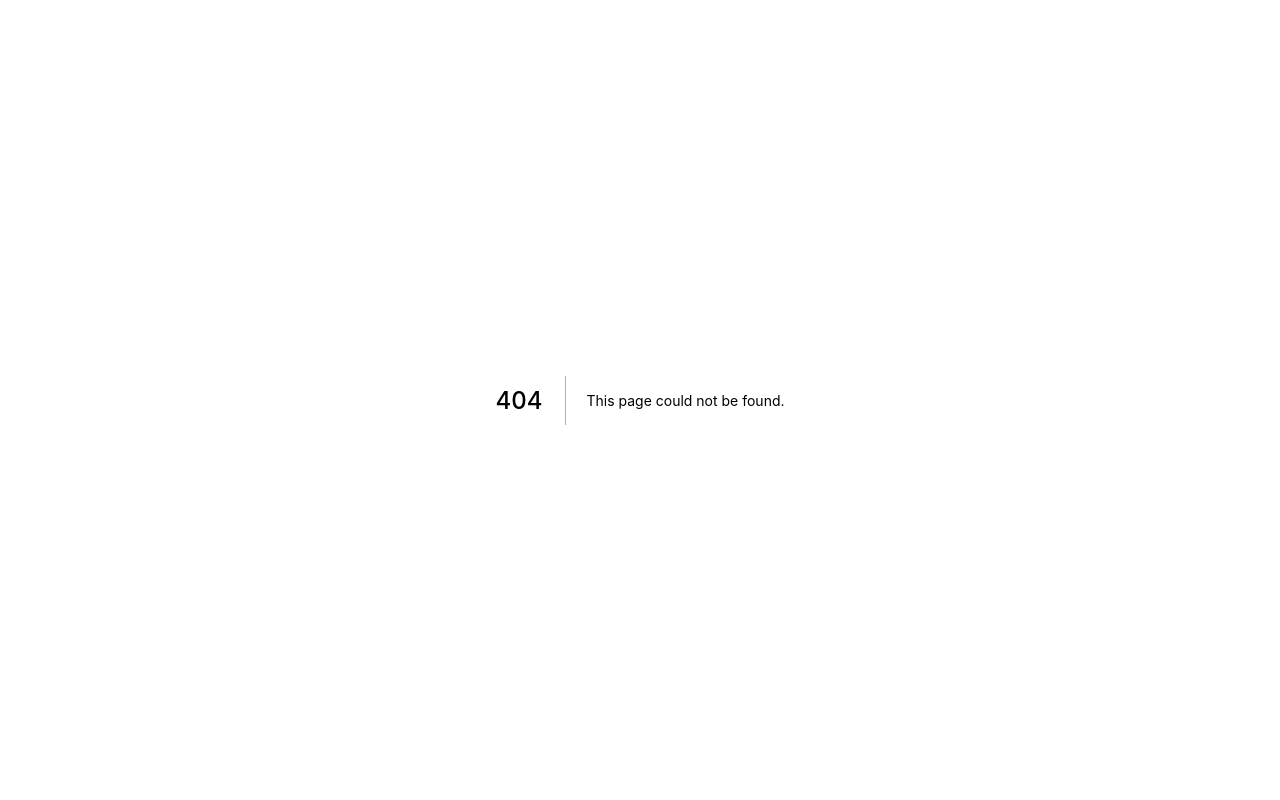
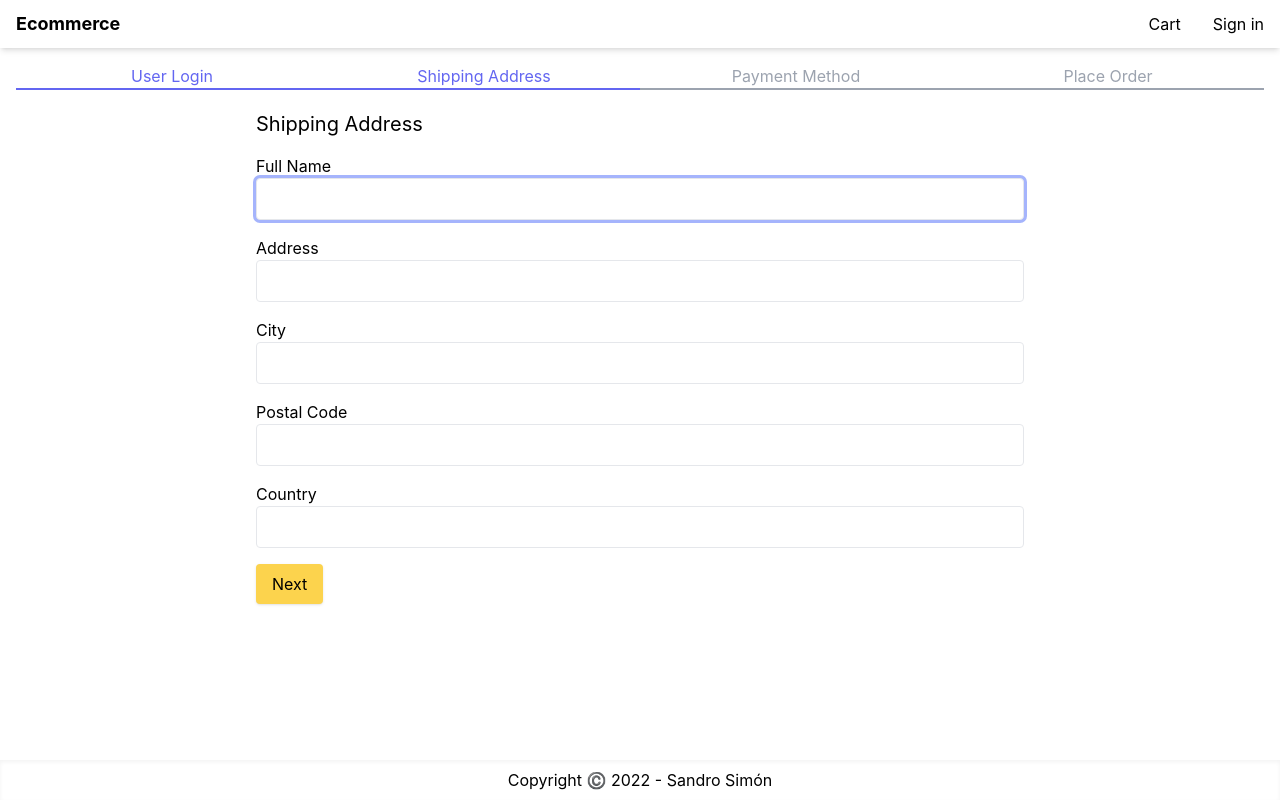
Before and after one commit to SandroSimonOre/next-ecommerce, a Next.js app: page /shipping in a window 1280 px wide. Before the commit this address had no page. Built offline with nearby package versions, Linux system fonts and the light colour scheme; no server answers.

Commit message:
Shipping page added

```diff
--- /dev/null
+++ b/components/CheckoutWizard.js
@@ -0,0 +1,22 @@
+//import React from 'react';
+export const CheckoutWizard = ({ activeStep = 0 }) => {
+  return (
+    <div className="mb-5 flex flex-wrap">
+      {
+        ['User Login', 'Shipping Address', 'Payment Method', 'Place Order'].map(
+            (step, index) => (
+                <div
+                    key={step}
+                    className={`flex-1 border-b-2  text-center
+                                ${ index <= activeStep
+                                    ? 'border-indigo-500 text-indigo-500'
+                                    : 'border-gray-400 text-gray-400'
+                                }`}
+                >
+                    {step}
+                </div>
+            )
+        )}
+    </div>
+  );
+}
--- a/features/cart/cartSlice.js
+++ b/features/cart/cartSlice.js
@@ -2,7 +2,9 @@ import { createSlice } from '@reduxjs/toolkit';
 //import { current } from '@reduxjs/toolkit';
 
 const initialState = {
-    items: []
+    items: [],
+    shippingAddress: {},
+
 }
 
 export const cartSlice = createSlice({
@@ -31,6 +33,11 @@ export const cartSlice = createSlice({
     decrementQty: (state, action) => {
       const item = state.items.find( item => action.payload === item.id );
       item.quantity--;
+    },
+
+    setShippingAddress: (state, action) => {
+      console.log(action.payload);
+      state.shippingAddress = action.payload;
     }
 
 
@@ -39,6 +46,6 @@ export const cartSlice = createSlice({
   },
 })
 
-export const { addItem, removeItem, incrementQty, decrementQty } = cartSlice.actions
+export const { addItem, removeItem, incrementQty, decrementQty, setShippingAddress } = cartSlice.actions
 
 export default cartSlice.reducer
--- a/pages/__login.js
+++ /dev/null
@@ -1,112 +0,0 @@
-import Link from 'next/link';
-import {useEffect} from 'react';
-import { signIn, useSession } from 'next-auth/react';
-import { useForm } from 'react-hook-form';
-import { Layout } from '../components/Layout';
-import { getError } from '../utils/error';
-import { toast } from 'react-toastify';
-import { useRouter } from 'next/router';
-import axios from 'axios';
-//import {config} from '../myapp.config'
-
-export default function LoginPage() {
-
-  const { data: session } = useSession();
-  const router = useRouter();
-  const { redirect } = router.query;
-
-  useEffect(() => {
-    if (session?.user) {
-      router.push(redirect || '/');
-    }
-  }, [router, session, redirect]);
-
-  const {
-    handleSubmit,
-    register,
-    formState: { errors },
-  } = useForm();
-  //console.log('hello', config.test)
-
-  const submitHandler = async ({ email, password }) => {
-    try {
-      const result = await signIn('credentials', {
-        redirect: false,
-        email,
-        password,
-      });
-
-      await axios.post('/api/auth/signin', { email, password, });
-
-      if (result.error) {
-        toast.error(result.error);
-        //console.log('hubo un error')
-        //toast.error('Se ha producido un error.');
-      }
-
-
-    } catch (err) {
-      toast.error(getError(err));
-    }
-  };
-
-  return (
-    <Layout title="Login">
-      <form
-        className="mx-auto max-w-screen-md"
-        onSubmit={handleSubmit(submitHandler)}
-      >
-        <h1 className="mb-4 text-xl">Login</h1>
-        <div className="mb-4">
-          <label htmlFor="email">Email</label>
-          <input
-            type="email"
-            {
-                ...register('email', {
-                    required: 'Please enter an email',
-                    pattern: {
-                        value: /^[a-zA-Z0-9_.+-]+@[a-zA-Z0-9-]+.[a-zA-Z0-9-.]+$/i,
-                        message: 'Please enter a valid email',
-                    },
-                })
-            }
-            className="w-full"
-            id="email"
-            autoFocus
-          ></input>
-          {errors.email && (
-            <small className="text-red-500">{errors.email.message}</small>
-          )}
-
-        </div>
-
-        <div className="mb-4">
-          <label htmlFor="password">Password</label>
-          <input
-            type="password"
-            {...register('password', {
-              required: 'Please enter password',
-              minLength: { value: 6, message: 'password is more than 5 chars' },
-            })}
-            className="w-full"
-            id="password"
-            //autoFocus
-          ></input>
-          {errors.password && (
-            <small className="text-red-500 ">{errors.password.message}</small>
-          )}
-        </div>
-
-        <div className="mb-4 ">
-          <button className="primary-button">Login</button>
-        </div>
-
-        <div className="mb-4 ">
-          Don&apos;t have an account? &nbsp;
-          <Link href={`/signup?redirect=${redirect || '/'}`}>Signup</Link>
-        </div>
-
-      </form>
-    </Layout>
-  );
-}
--- /dev/null
+++ b/pages/shipping.js
@@ -0,0 +1,138 @@
+import React, { useEffect } from 'react';
+import { useForm } from 'react-hook-form';
+//import Cookies from 'js-cookie';
+import { CheckoutWizard }  from '../components/CheckoutWizard';
+import { Layout } from '../components/Layout';
+import { useRouter } from 'next/router';
+import { useSelector, useDispatch } from 'react-redux';
+import { removeItem, incrementQty, decrementQty, setShippingAddress } from '../features/cart/cartSlice';
+
+export default function ShippingPage() {
+    const shippingAddress = useSelector( state => state.cart.shippingAddress);
+    //console.log('shippingAddress', shippingAddress);
+    const dispatch = useDispatch();
+    const {
+        handleSubmit,
+        register,
+        formState: { errors },
+        setValue,
+    } = useForm();
+
+  //const { state, dispatch } = useContext(Store);
+  //const { cart } = state;
+  //const { shippingAddress } = cart;
+  const router = useRouter();
+
+
+  useEffect(() => {
+    setValue('fullName', shippingAddress.fullName);
+    setValue('address', shippingAddress.address);
+    setValue('city', shippingAddress.city);
+    setValue('postalCode', shippingAddress.postalCode);
+    setValue('country', shippingAddress.country);
+  }, [setValue, shippingAddress]);
+
+  const submitHandler = ({ fullName, address, city, postalCode, country }) => {
+    dispatch(setShippingAddress({ fullName, address, city, postalCode, country }));
+    /*
+    Cookies.set(
+      'cart',
+      JSON.stringify({
+        ...cart,
+        shippingAddress: {
+          fullName,
+          address,
+          city,
+          postalCode,
+          country,
+        },
+      })
+    );
+    */
+    router.push('/payment');
+  };
+
+  return (
+    <Layout title="Shipping Address">
+      <CheckoutWizard activeStep={1} />
+      <form
+        className="mx-auto max-w-screen-md"
+        onSubmit={handleSubmit(submitHandler)}
+      >
+        <h1 className="mb-4 text-xl">Shipping Address</h1>
+        <div className="mb-4">
+          <label htmlFor="fullName">Full Name</label>
+          <input
+            className="w-full"
+            id="fullName"
+            autoFocus
+            {...register('fullName', {
+              required: 'Please enter full name',
+            })}
+          />
+          {errors.fullName && (
+            <div className="text-red-500">{errors.fullName.message}</div>
+          )}
+        </div>
+        <div className="mb-4">
+          <label htmlFor="address">Address</label>
+          <input
+            className="w-full"
+            id="address"
+            {...register('address', {
+              required: 'Please enter address',
+              minLength: { value: 3, message: 'Address is more than 2 chars' },
+            })}
+          />
+          {errors.address && (
+            <div className="text-red-500">{errors.address.message}</div>
+          )}
+        </div>
+        <div className="mb-4">
+          <label htmlFor="city">City</label>
+          <input
+            className="w-full"
+            id="city"
+            {...register('city', {
+              required: 'Please enter city',
+            })}
+          />
+          {errors.city && (
+            <div className="text-red-500 ">{errors.city.message}</div>
+          )}
+        </div>
+        <div className="mb-4">
+          <label htmlFor="postalCode">Postal Code</label>
+          <input
+            className="w-full"
+            id="postalCode"
+            {...register('postalCode', {
+              required: 'Please enter postal code',
+            })}
+          />
+          {errors.postalCode && (
+            <div className="text-red-500 ">{errors.postalCode.message}</div>
+          )}
+        </div>
+        <div className="mb-4">
+          <label htmlFor="country">Country</label>
+          <input
+            className="w-full"
+            id="country"
+            {...register('country', {
+              required: 'Please enter country',
+            })}
+          />
+          {errors.country && (
+            <div className="text-red-500 ">{errors.country.message}</div>
+          )}
+        </div>
+        <div className="mb-4 flex justify-between">
+          <button className="primary-button">Next</button>
+        </div>
+      </form>
+    </Layout>
+  );
+}
+
+//ShippingPage.auth = true;
```
Also changed, not shown: utils/_Store.js (deleted, +0 -42 lines).
